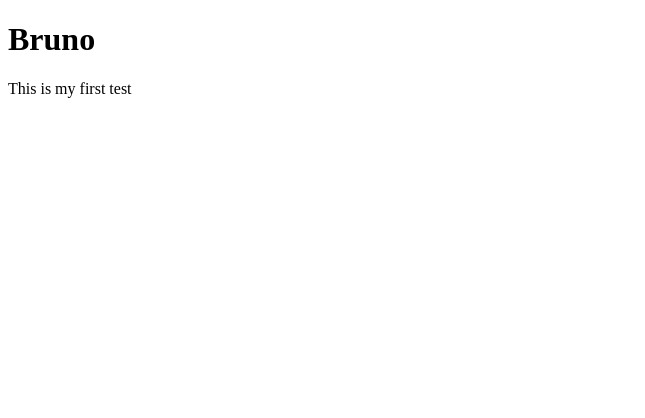
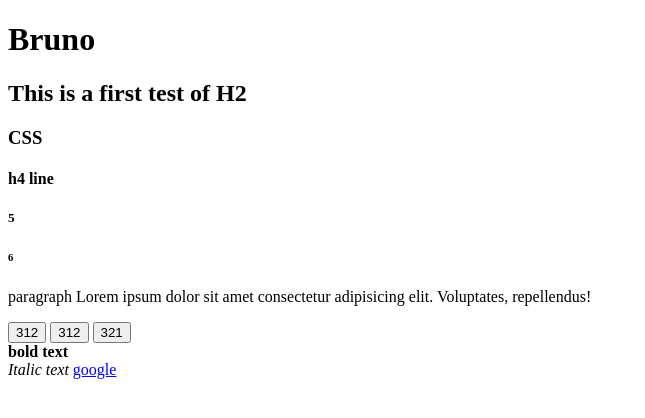
Before and after one commit to Bruns-Dev/First-test, a plain HTML site: page index.html in a window 1280 px wide. Shown: the whole page, without its empty margins (0-645 px from the left). Drawn offline with Linux system fonts and the light colour scheme.

Commit message:
third commit

```diff
--- a/index.html
+++ b/index.html
@@ -8,6 +8,19 @@
 </head>
 <body>
     <h1> Bruno</h1>
-    <p> This is my first test</p>
+    <h2>This is a first test of H2 </h2>
+    <h3>CSS</h3>
+    <h4>h4 line</h4>
+    <h5>5</h5>
+    <h6>6</h6>
+    <p>paragraph Lorem ipsum dolor sit amet consectetur adipisicing elit. Voluptates, repellendus!</p>
+    <button>312</button>
+    <button>312</button>
+    <button>321</button>
+    <div>
+        <b>bold text</b>
+    </div>
+    <i>Italic text</i>
+    <a href="https://www.google.com" target="_blank"> google</a>
 </body>
 </html>
```
